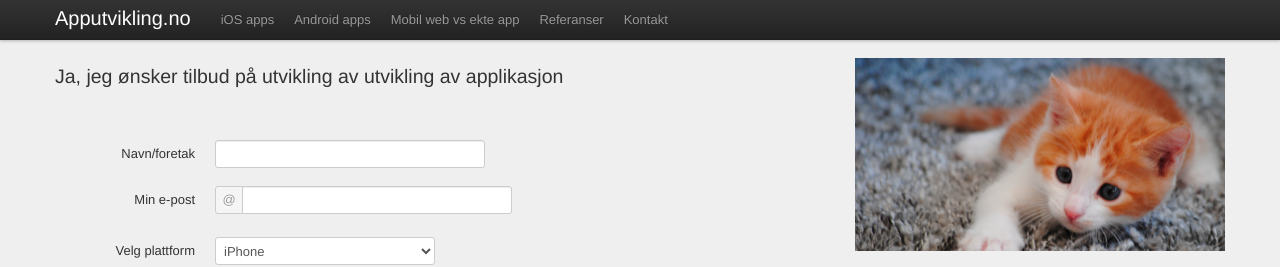
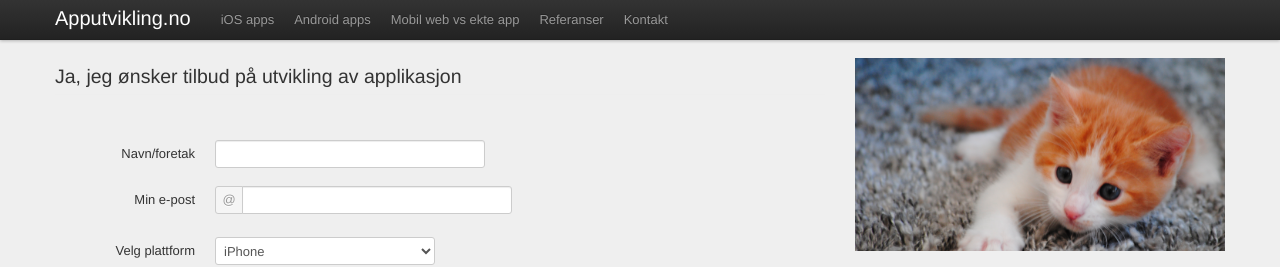
Before and after one commit to front/apputvikling, a Jekyll site: the page built from kontakt/index.html, in a window 1280 px wide. Shown: the top 267 px of the page. Built offline with Jekyll 4.4.1, drawn with Linux system fonts in a browser that asks for light colours; nearby versions of some CDN libraries; comment, search, counter and statistics services are not loaded.

Commit message:
text fix on kontakt

```diff
--- a/kontakt/index.html
+++ b/kontakt/index.html
@@ -6,7 +6,7 @@ title: Kontakt oss
   <div class="span8">
     <form class="form-horizontal">
         <fieldset>
-          <legend>Ja, jeg ønsker tilbud på utvikling av utvikling av applikasjon</legend>
+          <legend>Ja, jeg ønsker tilbud på utvikling av applikasjon</legend>
           <div class="control-group">
             <label class="control-label" for="input01">Navn/foretak</label>
             <div class="controls">
```
